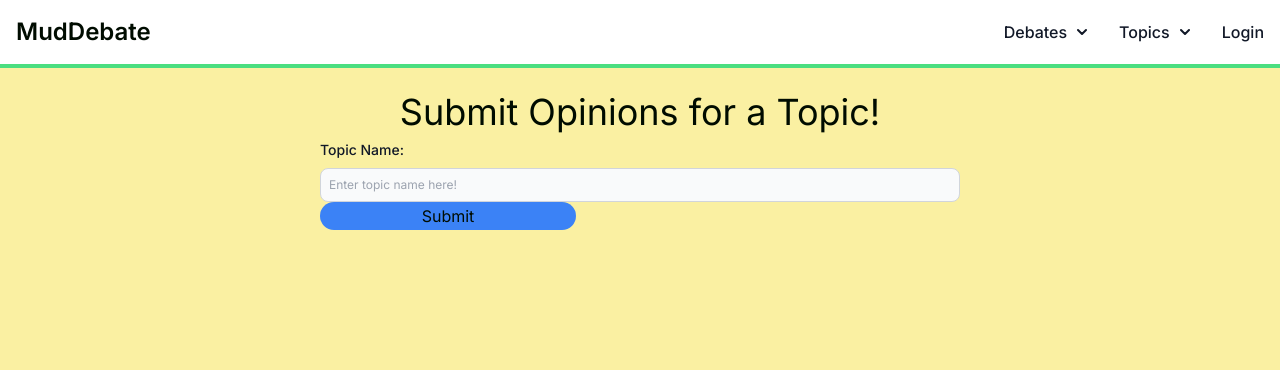
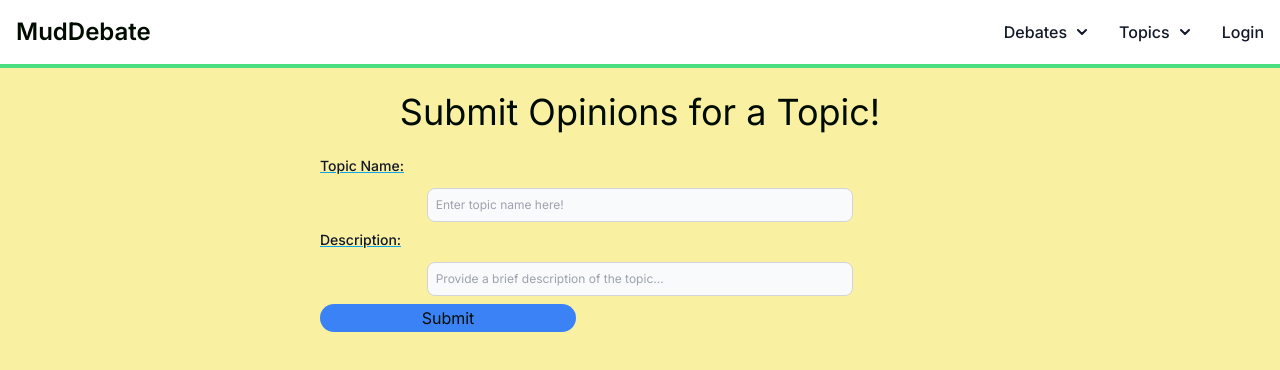
Before and after one commit to mud-ali/cs-midyear, a Next.js app: page /submit_opinions in a window 1280 px wide. Shown: the top 370 px of the page. Built offline with nearby package versions, Linux system fonts and the light colour scheme.

Commit message:
updating submit opinions page

```diff
--- a/app/submit_opinions/page.jsx
+++ b/app/submit_opinions/page.jsx
@@ -1,7 +1,7 @@
 "use client";
 
 import React from "react";
-import  {useState} from "react";
+import { useState } from "react";
 import Navbar from "@/components/Navbar";
 import Chatbox from "@/components/chatbox";
 import styles from "@/styles/createTopic.module.css"; // just use same styles as create topic
@@ -17,11 +17,11 @@ export default function submit_opinions() {
         action="/store_opinions"
         method="POST"
       >
-        <h1 className={`text-4xl text-center`}> Submit Opinions for a Topic! </h1>
+        <h1 className={`text-4xl text-center mb-4`} > Submit Opinions for a Topic! </h1>
         <div className={styles.topq}>
           <label
             htmlFor="topic"
-            className="block mb-2 text-sm font-medium text-gray-900 dark:text-white"
+            className="block mb-3 text-sm font-medium text-gray-900 dark:text-white underline decoration-sky-500"
           >
             Topic Name:
           </label>
@@ -29,18 +29,32 @@ export default function submit_opinions() {
             type="text"
             id="topic"
             placeholder="Enter topic name here!"
-            className="block w-full p-2 text-gray-900 border border-gray-300 rounded-lg bg-gray-50 sm:text-xs focus:ring-blue-500 focus:border-blue-500 dark:bg-gray-700 dark:border-gray-600 dark:placeholder-gray-400 dark:text-white dark:focus:ring-blue-500 dark:focus:border-blue-500"
+            className="mx-auto block w-2/3 p-2 mb-2 text-gray-900 border border-gray-300 rounded-lg bg-gray-50 sm:text-xs focus:ring-blue-500 focus:border-blue-500 dark:bg-gray-700 dark:border-gray-600 dark:placeholder-gray-400 dark:text-white dark:focus:ring-blue-500 dark:focus:border-blue-500"
           ></input>
 
+          <div className={styles.description}>
+            <label
+              htmlFor="description"
+              className="block mb-3 text-sm font-medium text-gray-900 dark:text-white underline decoration-sky-500"
+            >
+              Description:
+            </label>
+            <input
+              type="text"
+              id="description"
+              placeholder="Provide a brief description of the topic..."
+              className="mx-auto block w-2/3 p-2 mb-2 text-gray-900 border border-gray-300 rounded-lg bg-gray-50 sm:text-xs focus:ring-blue-500 focus:border-blue-500 dark:bg-gray-700 dark:border-gray-600 dark:placeholder-gray-400 dark:text-white dark:focus:ring-blue-500 dark:focus:border-blue-500"
+            ></input>
+          </div>
+
           <button
-          id = "submit-for-topic-to-get-questions"
           type="submit"
-          className="bg-blue-500 rounded-full w-2/5 mx-auto mb-9"
-          >
+          className="mx-auto bg-blue-500 rounded-full w-2/5 mb-9"
+        >
           Submit
-          </button>
+        </button>
         </div>
       </form>
-    </main>
+    </main >
   );
 }
```
